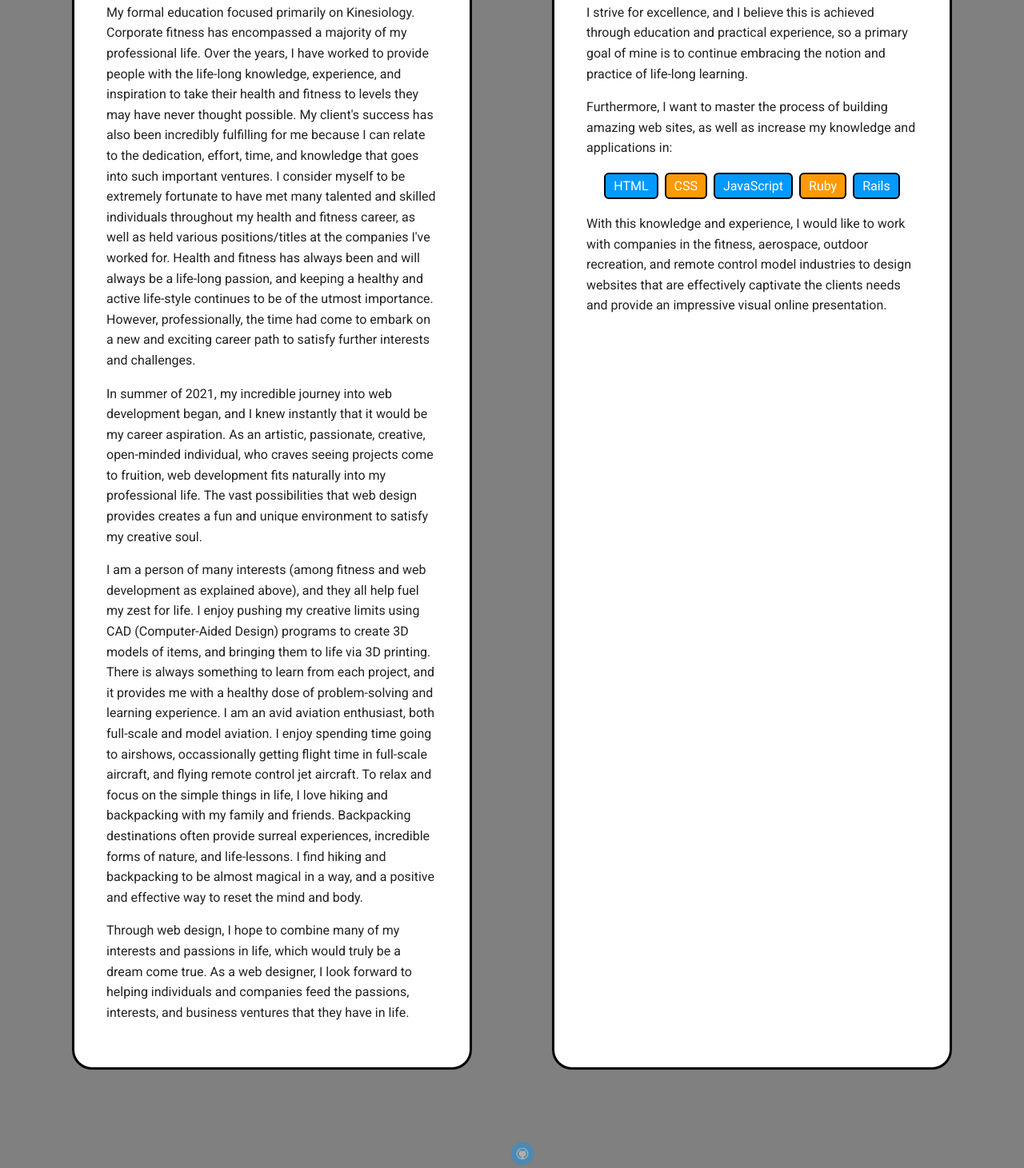
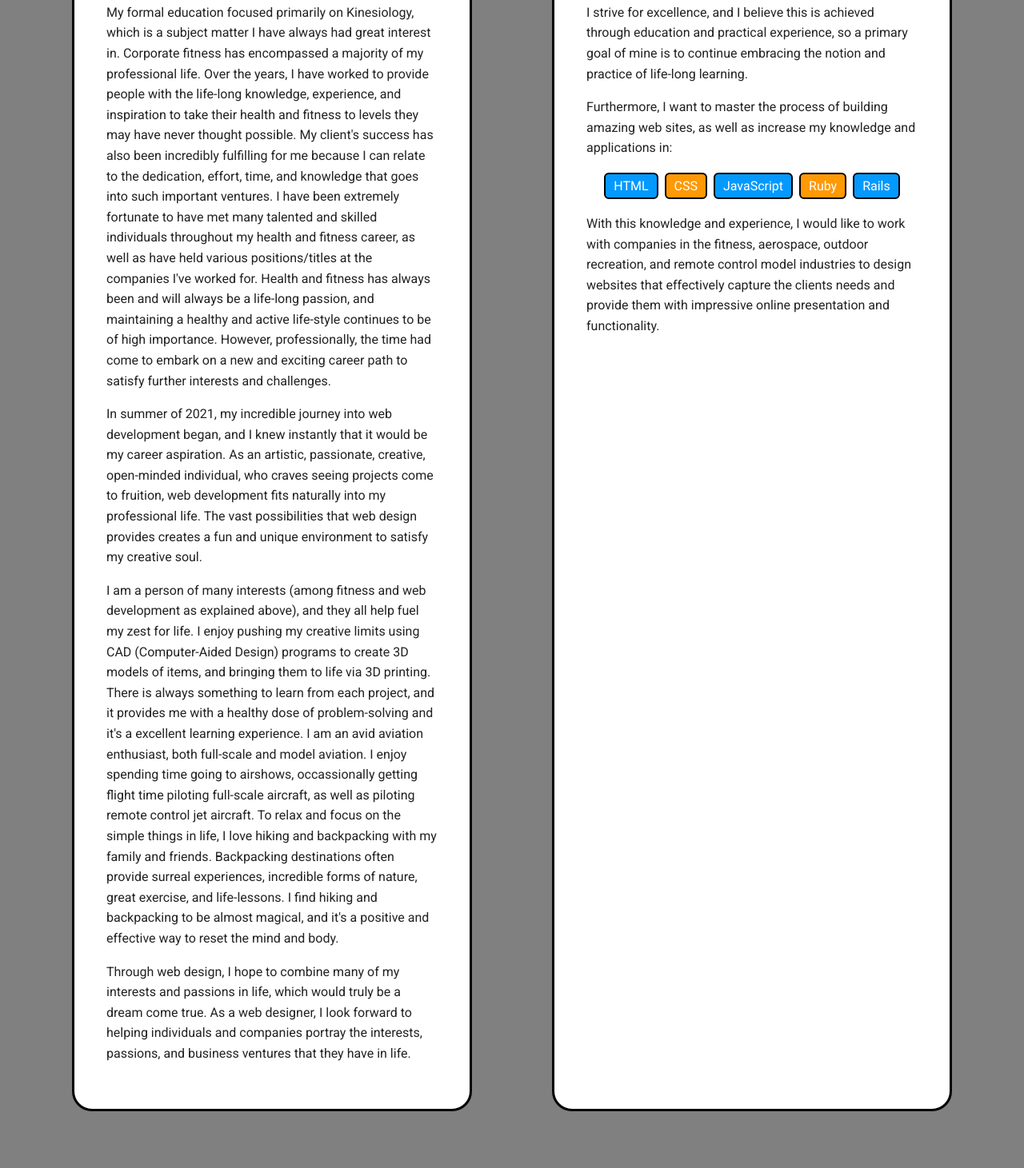
Before and after one commit to TMC50/Techdegree-Project-1, a plain HTML site: page index.html in a window 1280 px wide. Shown: the part 614-2075 px from the top of the page at 80% size. Drawn offline with Linux system fonts and the light colour scheme; a web font is replaced by a local one.

Commit message:
Updated index.html and performed final checks
Updated index.html, checked spelling and grammar, performed validation on index.html, interests.html, and styles.css, and checked index.html and interests.html in Chrome, Firefox, and Microsoft Edge web browsers.

```diff
--- a/index.html
+++ b/index.html
@@ -25,10 +25,10 @@
     <main class="flex">
       <div class="card">
         <h2 class="card-title">Background</h2>
-        <p>My formal education focused primarily on Kinesiology. Corporate fitness has encompassed a majority of my professional life. Over the years, I have worked to provide people with the life-long knowledge, experience, and inspiration to take their health and fitness to levels they may have never thought possible. My client's success has also been incredibly fulfilling for me because I can relate to the dedication, effort, time, and knowledge that goes into such important ventures. I consider myself to be extremely fortunate to have met many talented and skilled individuals throughout my health and fitness career, as well as held various positions/titles at the companies I've worked for. Health and fitness has always been and will always be a life-long passion, and keeping a healthy and active life-style continues to be of the utmost importance. However, professionally, the time had come to embark on a new and exciting career path to satisfy further interests and challenges.</p>
+        <p>My formal education focused primarily on Kinesiology, which is a subject matter I have always had great interest in. Corporate fitness has encompassed a majority of my professional life. Over the years, I have worked to provide people with the life-long knowledge, experience, and inspiration to take their health and fitness to levels they may have never thought possible. My client's success has also been incredibly fulfilling for me because I can relate to the dedication, effort, time, and knowledge that goes into such important ventures. I have been extremely fortunate to have met many talented and skilled individuals throughout my health and fitness career, as well as have held various positions/titles at the companies I've worked for. Health and fitness has always been and will always be a life-long passion, and maintaining a healthy and active life-style continues to be of high importance. However, professionally, the time had come to embark on a new and exciting career path to satisfy further interests and challenges.</p>
         <p>In summer of 2021, my incredible journey into web development began, and I knew instantly that it would be my career aspiration. As an artistic, passionate, creative, open-minded individual, who craves seeing projects come to fruition, web development fits naturally into my professional life. The vast possibilities that web design provides creates a fun and unique environment to satisfy my creative soul.</p>
-        <p>I am a person of many interests &lpar;among fitness and web development as explained above&rpar;, and they all help fuel my zest for life. I enjoy pushing my creative limits using CAD &lpar;Computer-Aided Design&rpar; programs to create 3D models of items, and bringing them to life via 3D printing. There is always something to learn from each project, and it provides me with a healthy dose of problem-solving and learning experience. I am an avid aviation enthusiast, both full-scale and model aviation. I enjoy spending time going to airshows, occassionally getting flight time in full-scale aircraft, and flying remote control jet aircraft. To relax and focus on the simple things in life, I love hiking and backpacking with my family and friends. Backpacking destinations often provide surreal experiences, incredible forms of nature, and life-lessons. I find hiking and backpacking to be almost magical in a way, and a positive and effective way to reset the mind and body.</p>
-        <p>Through web design, I hope to combine many of my interests and passions in life, which would truly be a dream come true. As a web designer, I look forward to helping individuals and companies feed the passions, interests, and business ventures that they have in life.</p>
+        <p>I am a person of many interests &lpar;among fitness and web development as explained above&rpar;, and they all help fuel my zest for life. I enjoy pushing my creative limits using CAD &lpar;Computer-Aided Design&rpar; programs to create 3D models of items, and bringing them to life via 3D printing. There is always something to learn from each project, and it provides me with a healthy dose of problem-solving and it's a excellent learning experience. I am an avid aviation enthusiast, both full-scale and model aviation. I enjoy spending time going to airshows, occassionally getting flight time piloting full-scale aircraft, as well as piloting remote control jet aircraft. To relax and focus on the simple things in life, I love hiking and backpacking with my family and friends. Backpacking destinations often provide surreal experiences, incredible forms of nature, great exercise, and life-lessons. I find hiking and backpacking to be almost magical, and it's a positive and effective way to reset the mind and body.</p>
+        <p>Through web design, I hope to combine many of my interests and passions in life, which would truly be a dream come true. As a web designer, I look forward to helping individuals and companies portray the interests, passions, and business ventures that they have in life.</p>
       </div>
 
       <div class="card">
@@ -42,7 +42,7 @@
           <li>Ruby</li>
           <li>Rails</li>
         </ul>
-        <p>With this knowledge and experience, I would like to work with companies in the fitness, aerospace, outdoor recreation, and remote control model industries to design websites that are effectively captivate the clients needs and provide an impressive visual online presentation.</p>
+        <p>With this knowledge and experience, I would like to work with companies in the fitness, aerospace, outdoor recreation, and remote control model industries to design websites that effectively capture the clients needs and provide them with impressive online presentation and functionality.</p>
       </div>
 
     </main>
```
